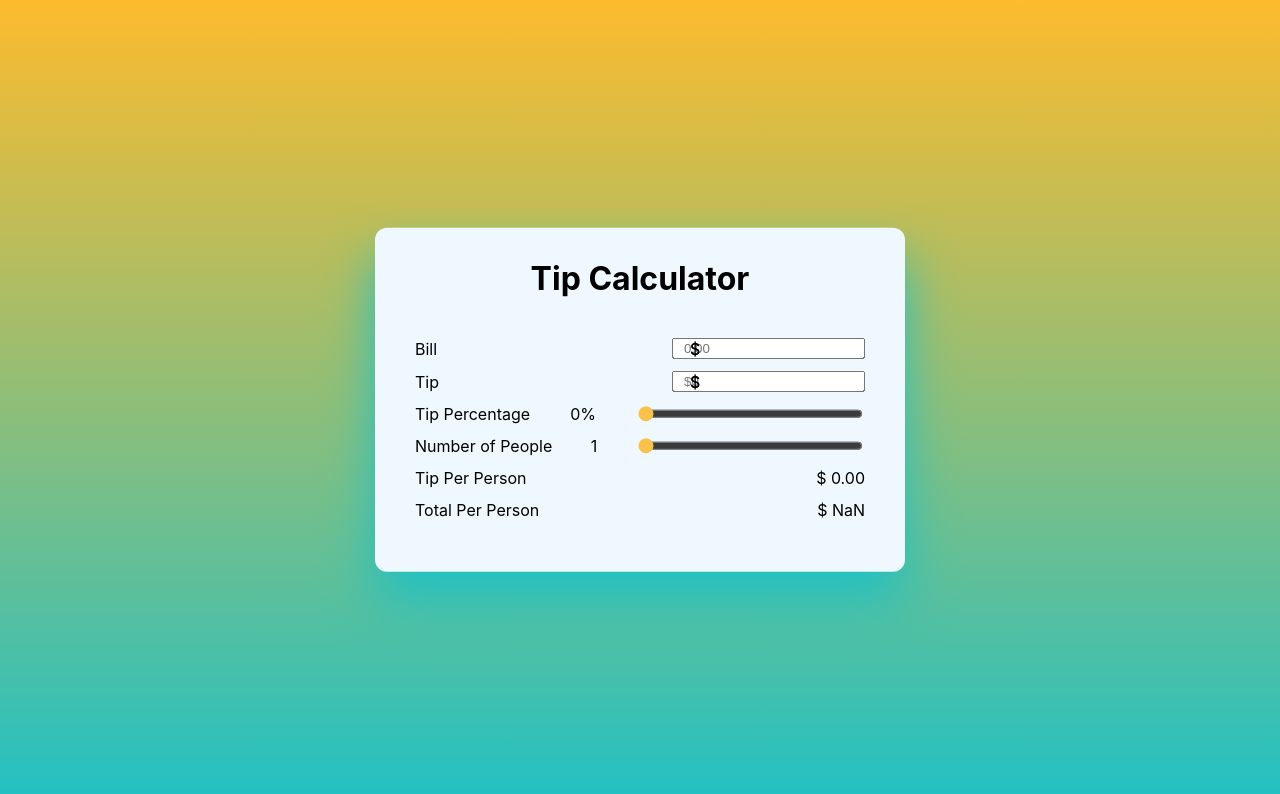
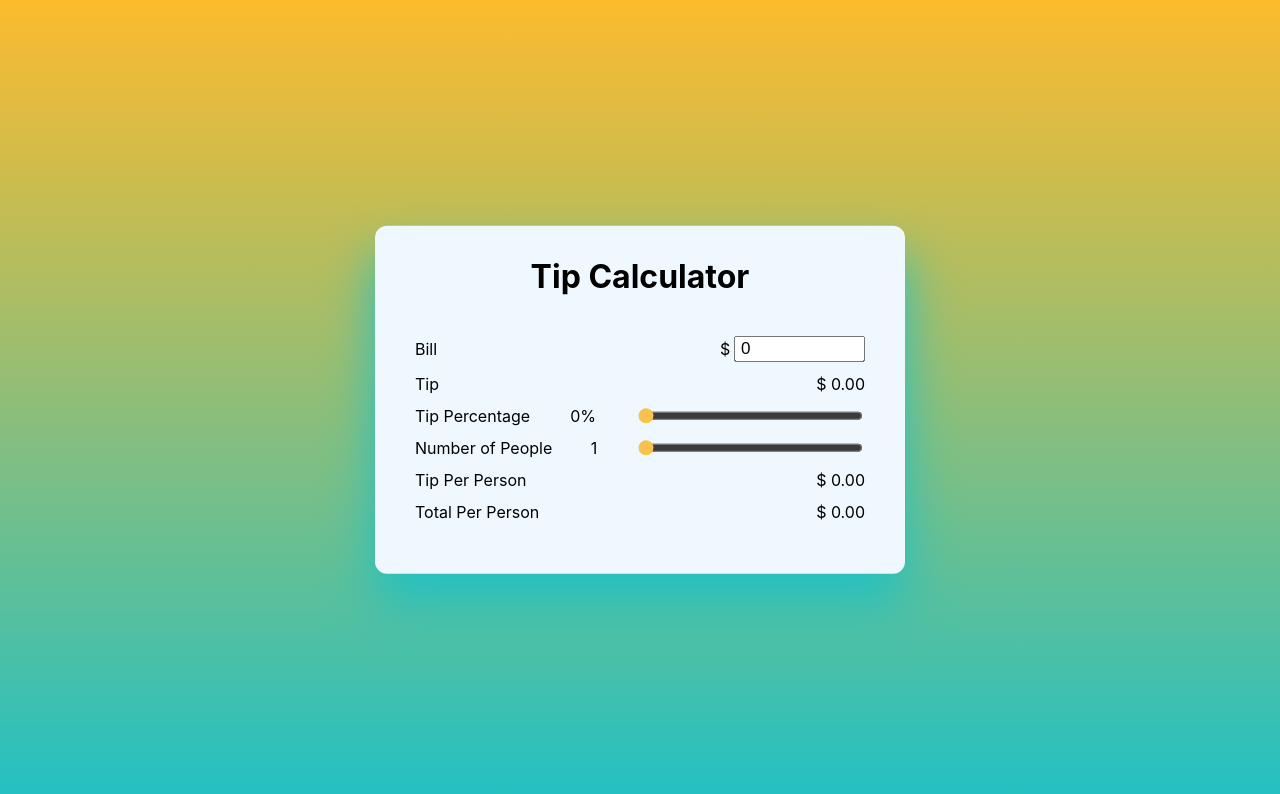
Before and after one commit to Chi1710/tip-calculator-with-react-pt2, a React (Create React App) app: page / in a window 1280 px wide. Shown: the top 794 px of the page. Built offline with nearby package versions, Linux system fonts and the light colour scheme.

Commit message:
in CSS - Place the dollar sign next to Bill input. in App- Got the calculation work by changing the input from string to float. round output to 2 decimal place

```diff
--- a/src/App.css
+++ b/src/App.css
@@ -36,8 +36,9 @@
 
 .wrapper .dollarsign{
     position: absolute;
-    left: 275px;
+    left: 305px;
 }
+
 
 input[type="range"]{
     width: 50%;
@@ -48,5 +49,8 @@ input[type="range"]{
 
 input[type="number"]{
     cursor: pointer;
-    padding-left: 10px;
+    padding-left: 5px;
+    height: 20px;
+    width: 120px;
+    font-size: 17px;
 }
--- a/src/App.js
+++ b/src/App.js
@@ -4,30 +4,30 @@ import './App.css';
 
 function App() {
 
-  const[bill, setBill] = useState();
+  const[bill, setBill] = useState(0);
+  const[tip, setTip] = useState(0);
   const[totalTip, setTotalTip] = useState(0);
   const[numOfPpl, setNumOfPeople] = useState(1);
   const[tipPercentage, setTipPercentage] = useState(0);
-  const[splitTip, setSplitTip] = useState(0);
-  const[splitTotal, setSplitTotal] = useState(0);
+  const[totalBill, setTotalBill] = useState(0)
 
   function calculatorTip() {
-    const result = ((bill *tipPercentage)/100).toFixed(2)
-    return setTotalTip(result);
+    let result = (((bill * tipPercentage)/100))/parseInt(numOfPpl)
+    return setTip(result.toFixed(2));
   }
 
-  function calculatorSplitTip() {
-    const result = (totalTip/numOfPpl).toFixed(2);
-    return setSplitTip(result);
+  function calculatorTotal() {
+    let total = parseFloat(bill) + parseFloat(tip)
+    return setTotalBill(total.toFixed(2));
   }
 
-  function calculatorSplitTotal() {
-    const result = ((bill/numOfPpl) + (totalTip/numOfPpl)).toFixed(2)
-    return setSplitTotal(result);
+  function calculatorTotalTip() {
+    let result = parseFloat(((bill * tipPercentage)/100))
+    return setTotalTip(result.toFixed(2));
   }
 
   useEffect( ()=> {
-    calculatorTip(); calculatorSplitTip(); calculatorSplitTotal()
+    calculatorTip(); calculatorTotal();calculatorTotalTip()
   }, [bill, tipPercentage, numOfPpl])
 
   return (
@@ -46,18 +46,11 @@ function App() {
             value={bill}
             onChange={ e => setBill(e.target.value)}
         />
-        <span className='dollarsign'>$</span>
       </div>
 
       <div className='wrapper'>
         <label>Tip</label>
-        <span className='dollarsign'>$</span>
-        <input type="number"
-            placeholder='$0'
-            min="0"
-            value={totalTip}
-        />
-        <span className='dollarsign'>$</span>
+        <span>$ {totalTip}</span>
         </div>
 
         <div className='wrapper'>
@@ -86,12 +79,12 @@ function App() {
 
         <div className='wrapper'>
         <label>Tip Per Person</label>
-        <span>$ {splitTip}</span>
+        <span>$ {tip}</span>
         </div>
 
         <div className='wrapper'>
         <label>Total Per Person</label>
-        <span>$ {splitTotal}</span>
+        <span>$ {totalBill}</span>
         </div>
         </div>
     </div>
```
